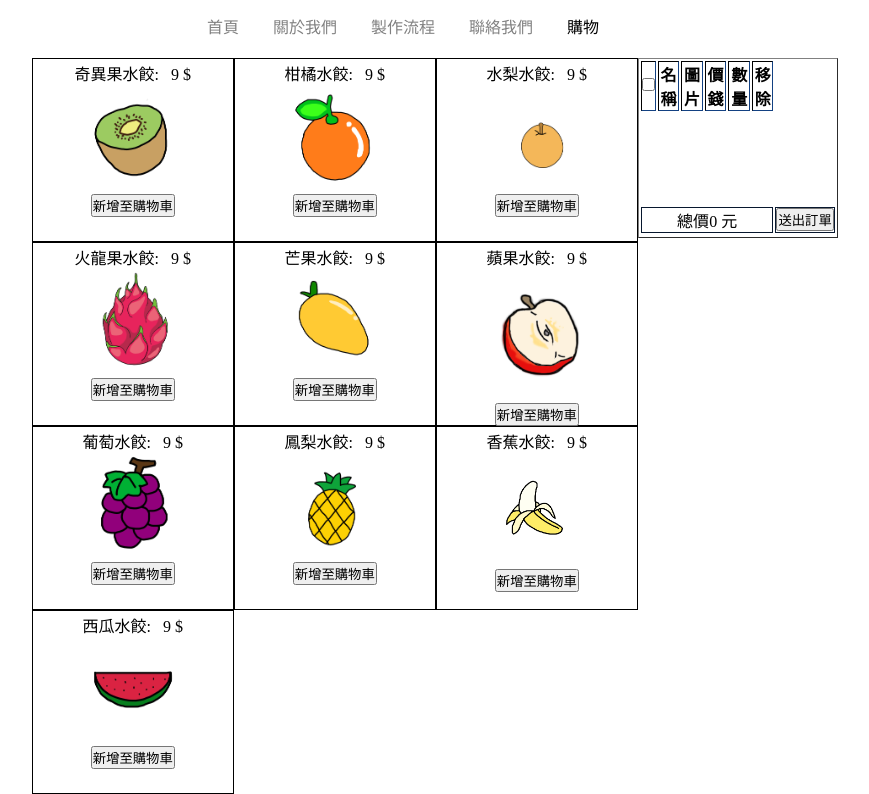
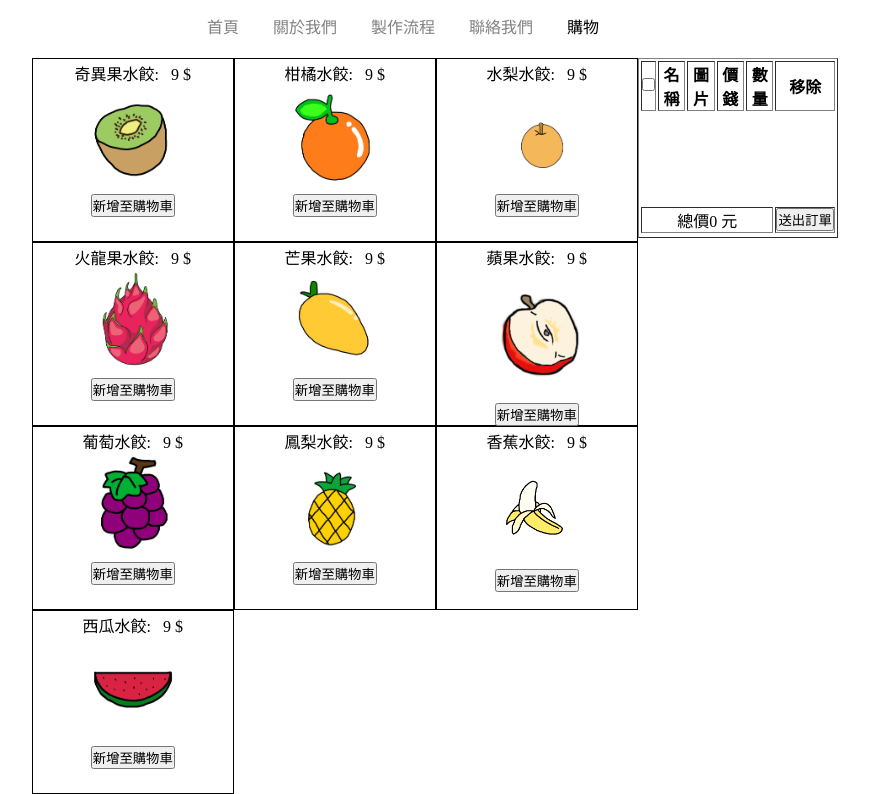
Before and after one commit to Shelly9457/dumpling, a plain HTML site: page shop/shop.html in a window 1280 px wide. Shown: the part 129-923 px from the top of the page, without its empty margins (237-1106 px from the left). Drawn offline with nearby package versions, Linux system fonts and the light colour scheme.

Commit message:
Add files via upload

```diff
--- a/shop/shop.html
+++ b/shop/shop.html
@@ -112,11 +112,11 @@
         }
 
         td {
-            border: 0.5px solid rgb(7, 23, 46);
+            border: 0.5% solid rgb(7, 23, 46);
         }
 
         tr {
-            border: 0.5px solid rgb(7, 23, 46);
+            border: 0.5% solid rgb(7, 23, 46);
         }
 
         table {
@@ -529,7 +529,7 @@
 
         </div>
         <!--這裡寫購物車程式碼-->
-        <table border="1" width="50%">
+        <table border="1" width="80%">
 
             <thead>
 
@@ -558,7 +558,7 @@
                 <tr>
 
 
-                        <td colspan="6">總價<span id="total">0</span> 元
+                        <td colspan="5">總價<span id="total">0</span> 元
                         <td>
                             <input type="button" onclick="showalert()" value="送出訂單" />
                             </td>
```
